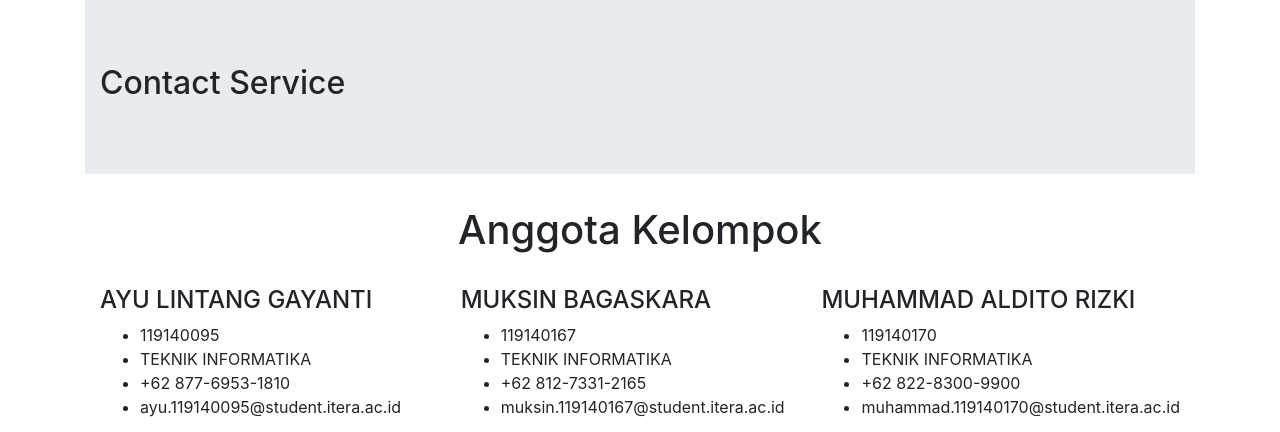
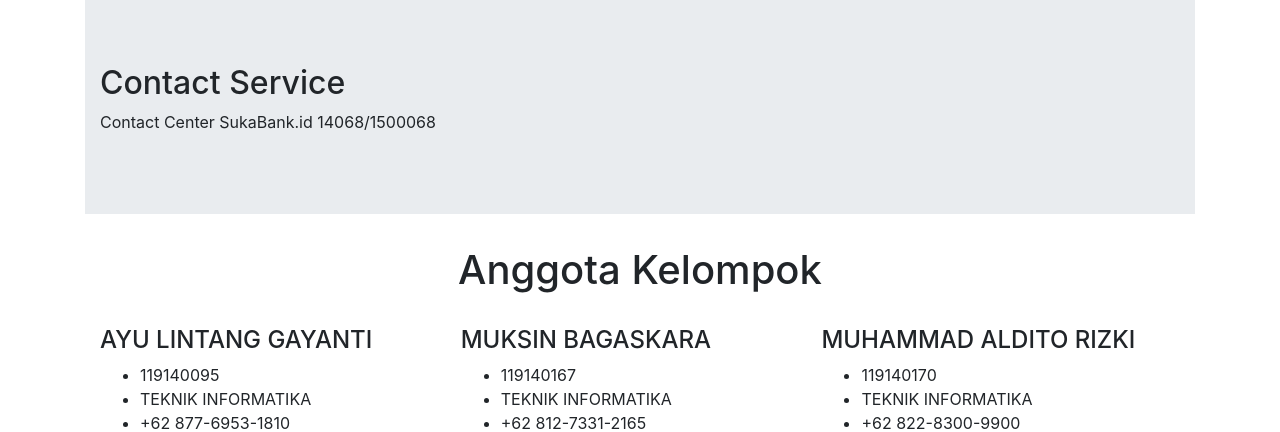
Before and after one commit to mbagas/tubes_pbo, a Django app: page /contact in a window 1280 px wide. Shown: the part 56-488 px from the top of the page. Run offline with Django 3.2, Linux system fonts and the light colour scheme; some libraries are stand-ins or nearby versions.

Commit message:
add contact

```diff
--- a/bank/templates/bank/contact.html
+++ b/bank/templates/bank/contact.html
@@ -8,6 +8,7 @@
 <div class="jumbotron jumbotron-fluid">
   <div class="container">
     <h2 class="display-8">Contact Service</h2>
+    <p>Contact Center SukaBank.id 14068/1500068 </p>
   </div>
 </div>
 
```
